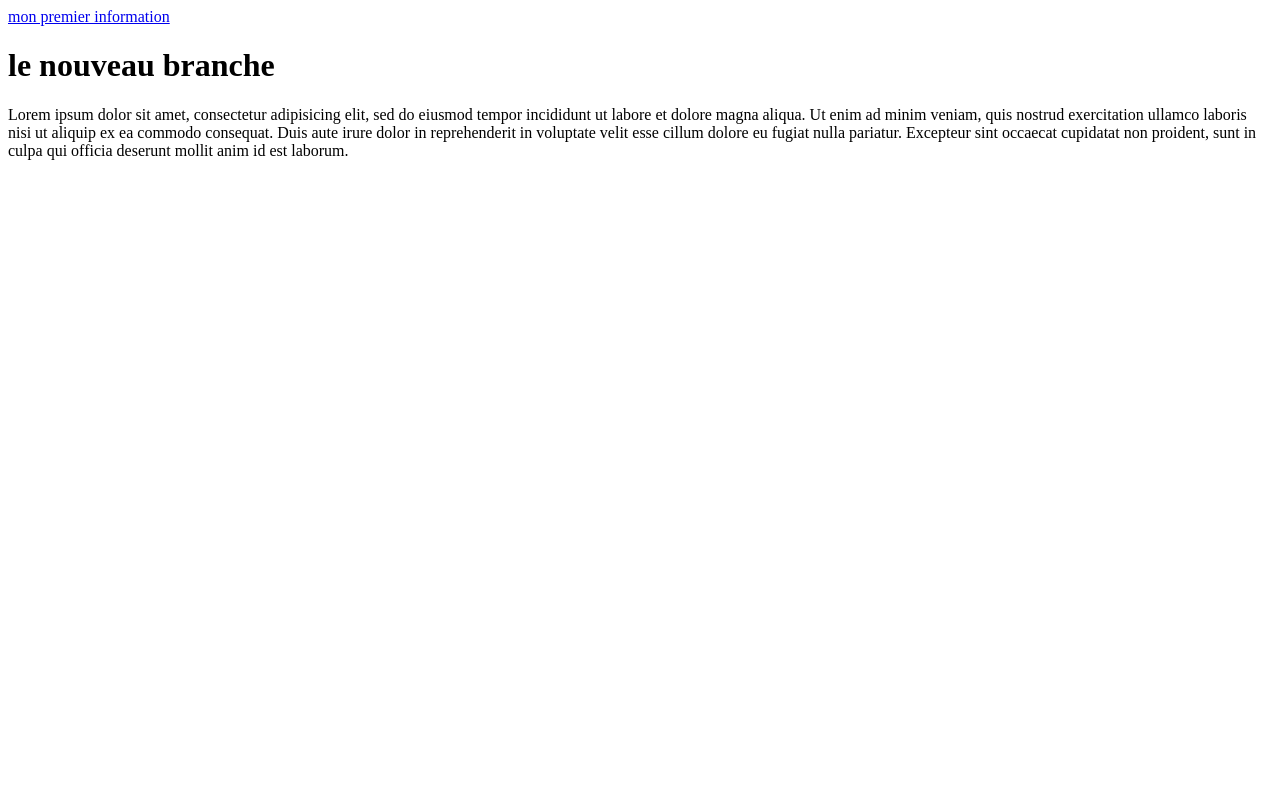
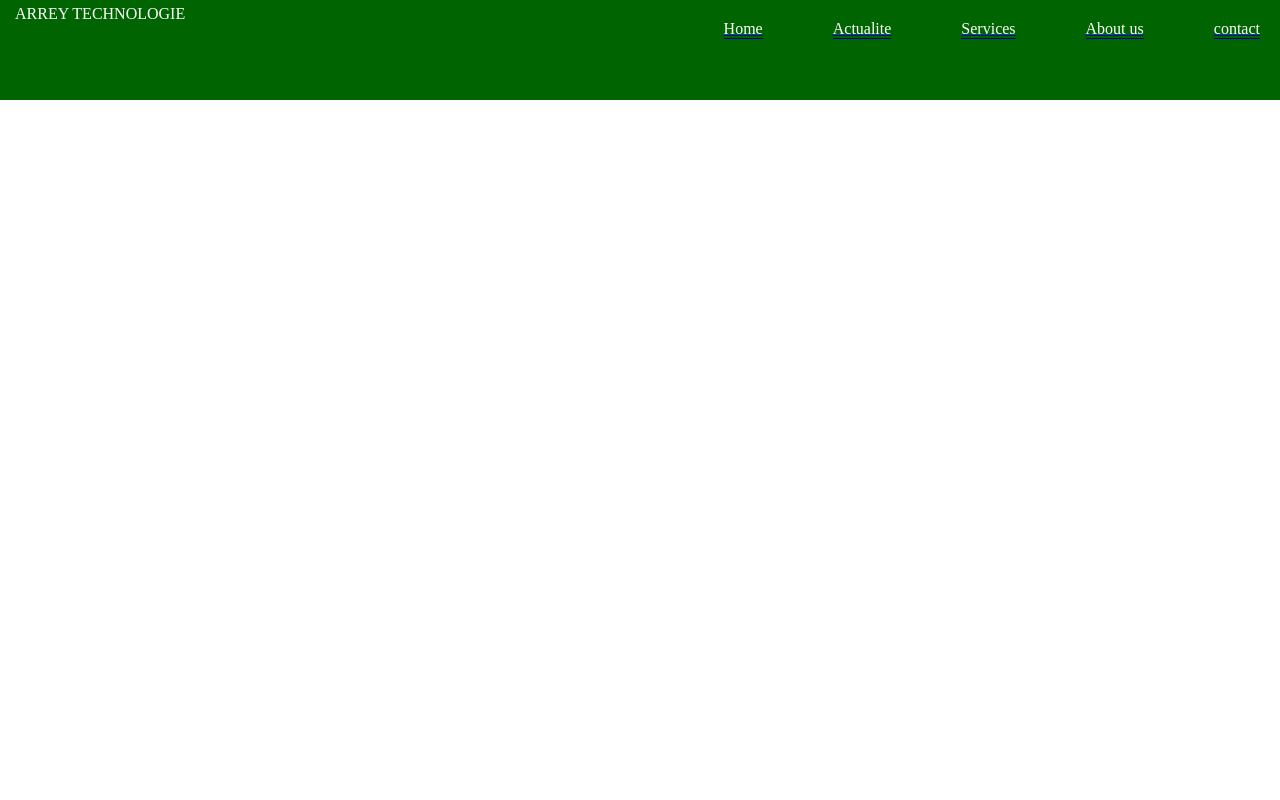
Before and after one commit to Abdirahmanmed/test, a plain HTML site: page index.html in a window 1280 px wide. Shown: the top 800 px of the page. Drawn offline with Linux system fonts and the light colour scheme.

Commit message:
page d'accuiil

```diff
--- a/index.html
+++ b/index.html
@@ -2,21 +2,31 @@
 <html>
 <head>
 	<meta charset="utf-8">
-	<title>gits</title>
+	<title>ARREY Technologie</title>
+	<link rel="stylesheet" type="text/css" href="home.css">
 </head>
 <body>
-	<a href="#">mon premier information</a>
+	<nav>
+				<div class="head">
+					<header>
+						ARREY TECHNOLOGIE
+					</header>
+				</div>
+				<div class="ul">
+					<ul>
+						<a href="#"><li>Home</li></a>
+						<a href="#"><li>Actualite</li></a>
+						<a href="#"><li>Services</li></a>
+						<a href="#"><li>About us</li></a>
+						<a href="#"><li>contact</li></a>
+					</ul>
+				</div>
+			</nav>
+			<section>
 
-	<h1>le nouveau branche </h1>
-	<p>
-		Lorem ipsum dolor sit amet, consectetur adipisicing elit, sed do eiusmod
-		tempor incididunt ut labore et dolore magna aliqua. Ut enim ad minim veniam,
-		quis nostrud exercitation ullamco laboris nisi ut aliquip ex ea commodo
-		consequat. Duis aute irure dolor in reprehenderit in voluptate velit esse
-		cillum dolore eu fugiat nulla pariatur. Excepteur sint occaecat cupidatat non
-		proident, sunt in culpa qui officia deserunt mollit anim id est laborum.
-	</p>
+			</section>
+			<footer>
 
-
+			</footer>
 </body>
 </html>
```
